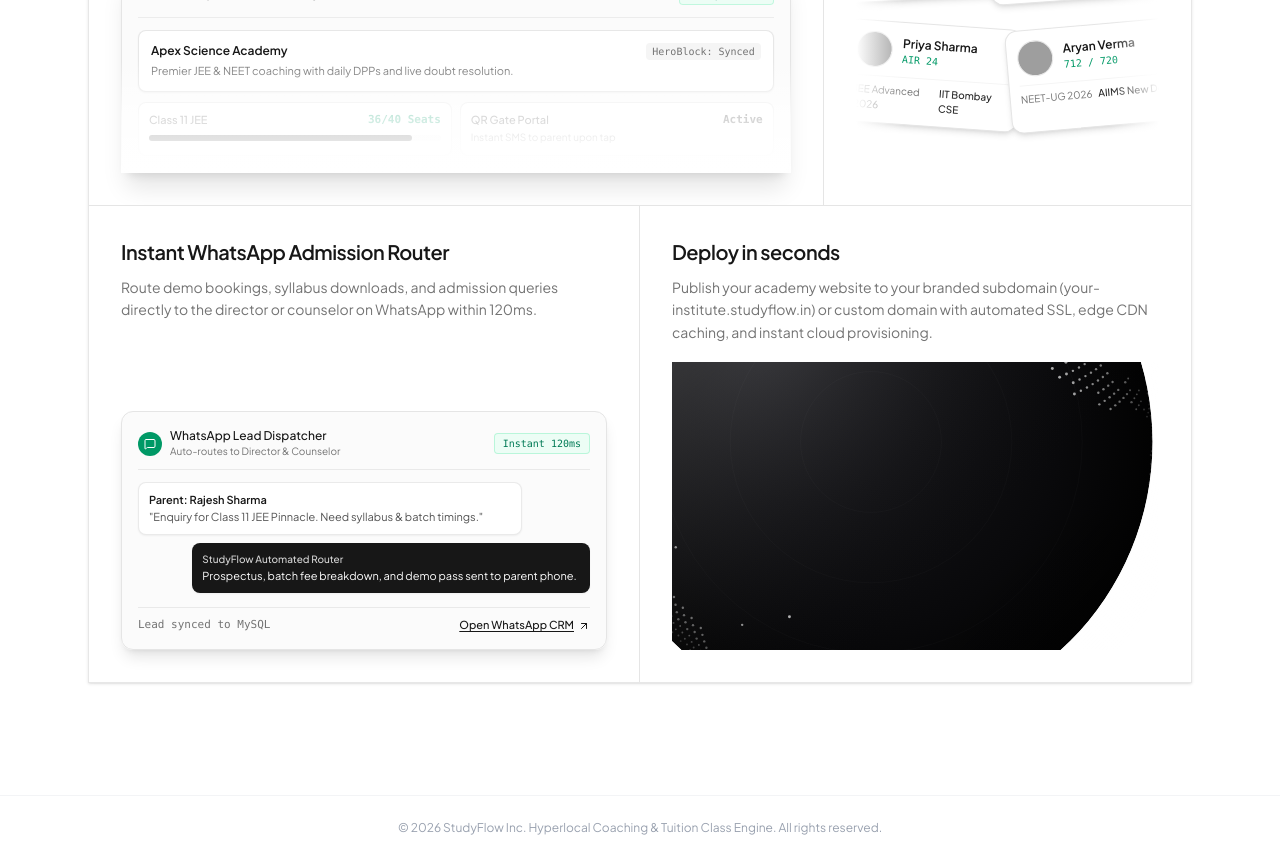
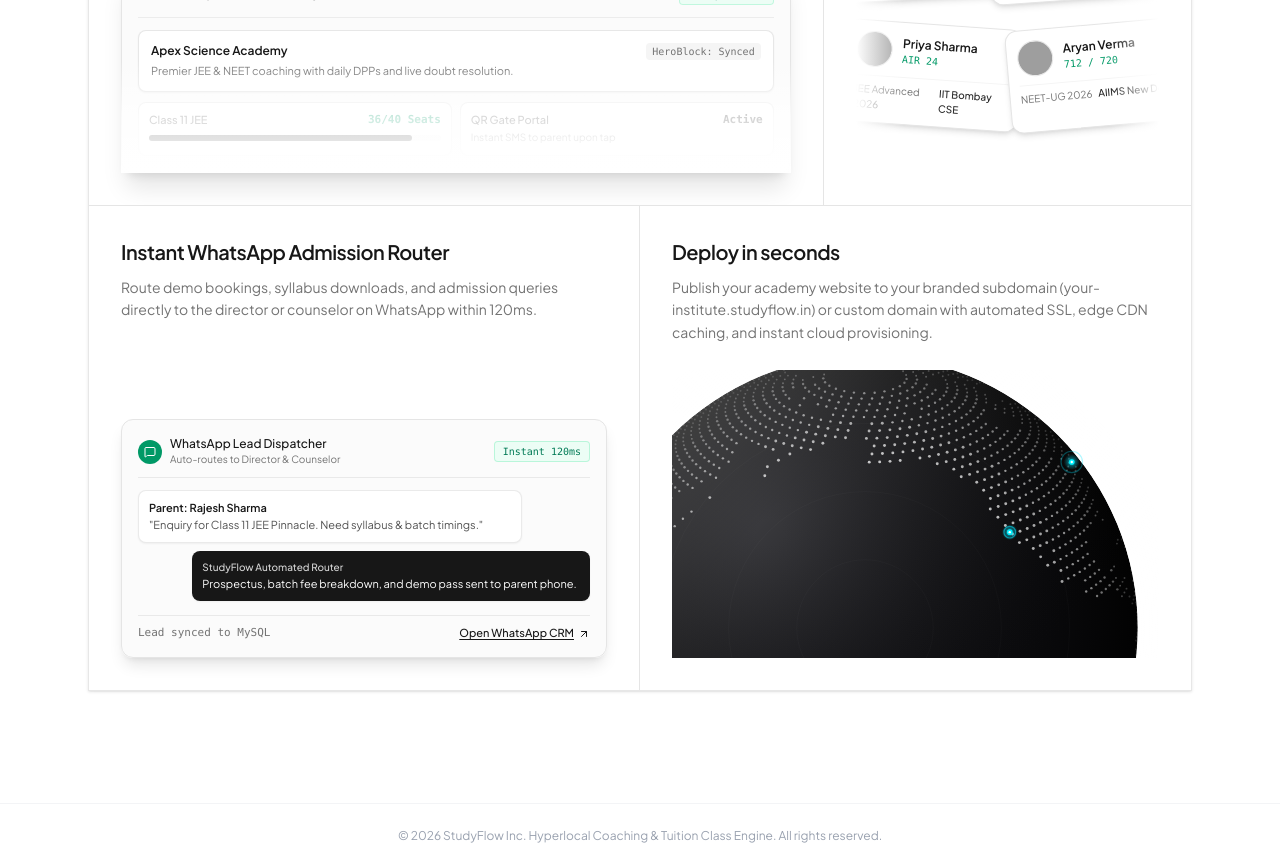
Before and after one commit to Dev-Aryan-coder/StudyFlow_Frontend, a React (Vite) app: page / in a window 1280 px wide. Shown: the part 2460-3328 px from the top of the page. Built offline with nearby package versions, Linux system fonts and the light colour scheme; grey boxes are pictures that could not be loaded.

Commit message:
style: reposition 3d globe lower in card with clean whitespace below description

```diff
--- a/src/components/FeaturesSection/FeaturesSection.jsx
+++ b/src/components/FeaturesSection/FeaturesSection.jsx
@@ -347,8 +347,8 @@ export const SkeletonThree = () => {
 /* Skeleton 4: Subdomain Deployment with 3D Globe */
 export const SkeletonFour = () => {
   return (
-    <div className="relative mt-2 flex h-60 sm:h-68 md:h-72 w-full overflow-hidden">
-      <Globe className="absolute -right-16 -bottom-36 sm:-right-12 sm:-bottom-32 md:-right-8 md:-bottom-28 w-[500px] h-[500px] sm:w-[580px] sm:h-[580px] md:w-[640px] md:h-[640px]" />
+    <div className="relative mt-4 flex h-60 sm:h-64 md:h-72 w-full overflow-hidden">
+      <Globe className="absolute -right-8 -bottom-[320px] sm:-right-6 sm:-bottom-[300px] md:-right-4 md:-bottom-[280px] w-[540px] h-[540px] sm:w-[580px] sm:h-[580px] md:w-[620px] md:h-[620px]" />
     </div>
   );
 };
```
